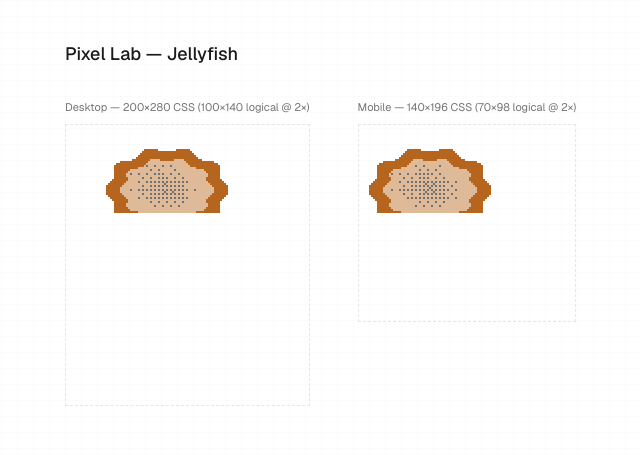
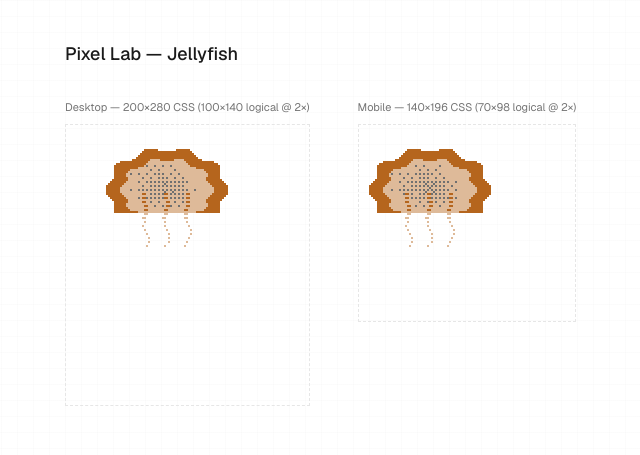
Before and after one commit to marcosevilla/designportfolio26, a Next.js app in the folder site/: page /dev/pixel-lab in a window 1280 px wide. Shown: the top 455 px of the page, without its empty margins (159-799 px from the left). Built offline with nearby package versions, Linux system fonts and the light colour scheme.

Commit message:
Add jellyfish oral arms with lagged bell follow

```diff
--- a/site/components/pixel-canvas/scenes/jellyfish.ts
+++ b/site/components/pixel-canvas/scenes/jellyfish.ts
@@ -12,6 +12,9 @@ export type JellyfishConfig = {
   pulseAmplitude: number;     // fraction of bellHeight to compress
   varianceIntervalAvg: number; // seconds (mean of exponential distribution)
   varianceMultiplier: number;  // amplitude scale for the big pulse
+  oralArmCount: number;
+  oralArmLength: number;
+  oralArmLag: number; // seconds — how much oral arm trails the bell pulse
 };
 
 export const DEFAULT_CONFIG: JellyfishConfig = {
@@ -23,6 +26,9 @@ export const DEFAULT_CONFIG: JellyfishConfig = {
   pulseAmplitude: 0.12,
   varianceIntervalAvg: 7,
   varianceMultiplier: 1.7,
+  oralArmCount: 3,
+  oralArmLength: 28,
+  oralArmLag: 0.08,
 };
 
 type PulseEvent = {
@@ -36,6 +42,7 @@ type State = {
   config: JellyfishConfig;
   nextVarianceEventAt: number;
   activeEvent: PulseEvent | null;
+  pulseHistory: Array<{ t: number; value: number }>; // for lag sampling
 };
 
 function sampleExponential(mean: number): number {
@@ -121,6 +128,40 @@ function drawBell(
   }
 }
 
+function drawOralArms(
+  ctx: CanvasRenderingContext2D,
+  state: State,
+  frame: FrameCtx,
+  pulse: number,
+  lagPulse: number
+): void {
+  const { bellRadius, bellCenterY, oralArmCount, oralArmLength } = state.config;
+  const cx = frame.width / 2;
+  const { accent, accentSoft } = frame.palette;
+  // Lag → the oral arms "hang" behind the bell — they contract and release slightly after.
+  const armSquish = lagPulse * 0.3; // arms compress 30% of pulse
+  const startY = bellCenterY + 2; // just below the bell skirt
+
+  for (let i = 0; i < oralArmCount; i++) {
+    const tArm = oralArmCount === 1 ? 0 : (i / (oralArmCount - 1)) * 2 - 1; // -1..1
+    const rootX = cx + tArm * (bellRadius * 0.35);
+    const armLen = oralArmLength * (1 - armSquish);
+    const segmentCount = Math.round(armLen / 2);
+
+    for (let seg = 0; seg < segmentCount; seg++) {
+      const tSeg = seg / segmentCount; // 0..1 along arm
+      // Frilly wiggle: each segment offsets by sin of seg + pulse-driven phase
+      const wiggle = Math.sin(seg * 0.8 + frame.t * 2 + i) * (1 + tSeg * 1.5);
+      const x = rootX + wiggle * 0.6;
+      const y = startY + seg * 2;
+      // Width taper from 2px at top to 1px at tip
+      const width = tSeg < 0.5 ? 2 : 1;
+      const color = tSeg < 0.3 ? accent : accentSoft;
+      rect(ctx, x - Math.floor(width / 2), y, width, 1, color);
+    }
+  }
+}
+
 export function createJellyfishScene(
   config: JellyfishConfig = DEFAULT_CONFIG
 ): Scene<State> {
@@ -130,10 +171,26 @@ export function createJellyfishScene(
       config: { ...config },
       nextVarianceEventAt: sampleExponential(config.varianceIntervalAvg),
       activeEvent: null,
+      pulseHistory: [],
     }),
     draw: (ctx, state, frame) => {
       const pulse = pulseAt(frame.t, state);
+      // Track pulse history for lag
+      state.pulseHistory.push({ t: frame.t, value: pulse });
+      // Trim history older than ~1 second (60 frames at 60fps)
+      while (state.pulseHistory.length > 60) state.pulseHistory.shift();
+      // Lookup lagged pulse value from history
+      const lagTarget = frame.t - state.config.oralArmLag;
+      let lagPulse = pulse;
+      for (let i = state.pulseHistory.length - 1; i >= 0; i--) {
+        if (state.pulseHistory[i].t <= lagTarget) {
+          lagPulse = state.pulseHistory[i].value;
+          break;
+        }
+      }
+
       drawBell(ctx, state, frame, pulse);
+      drawOralArms(ctx, state, frame, pulse, lagPulse);
     },
   };
 }
```
